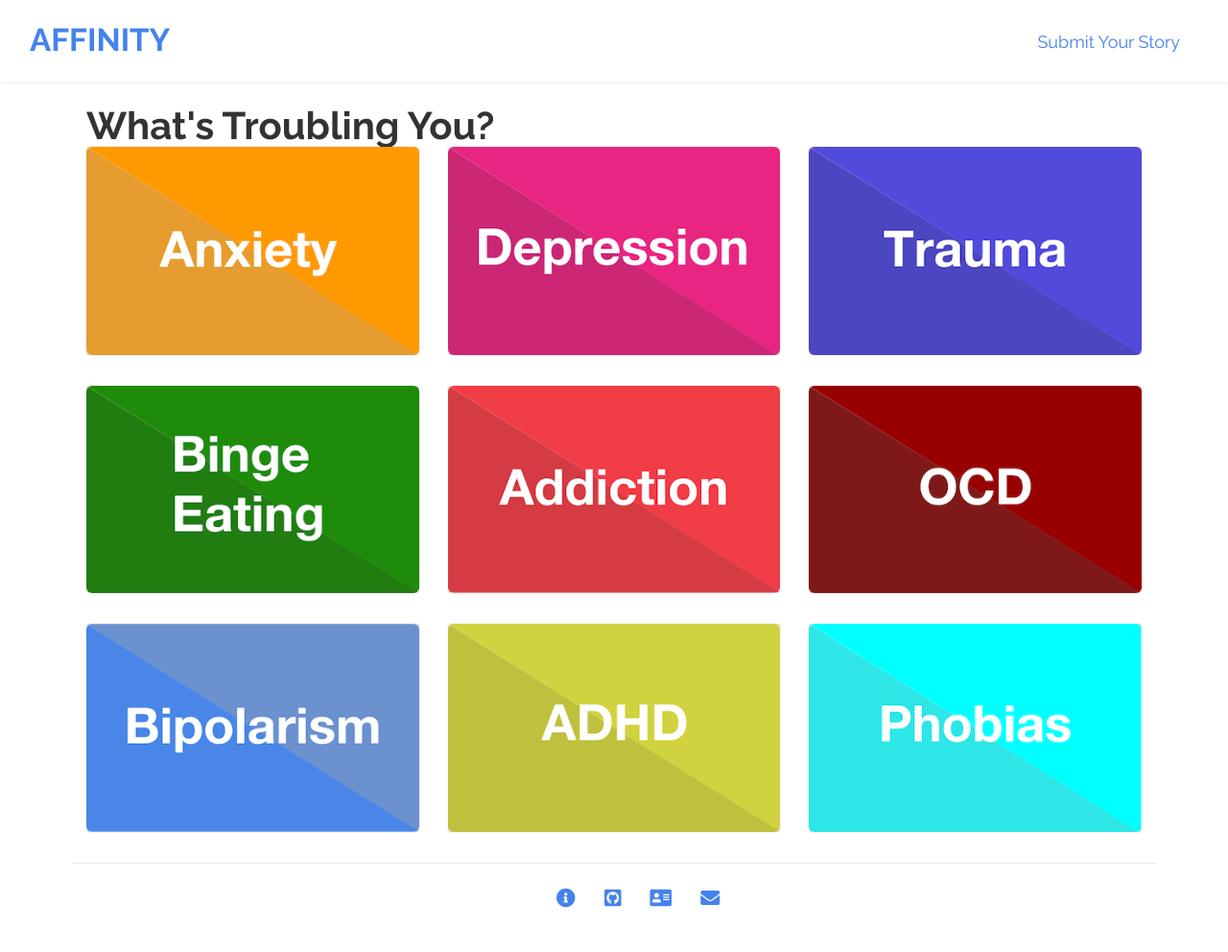
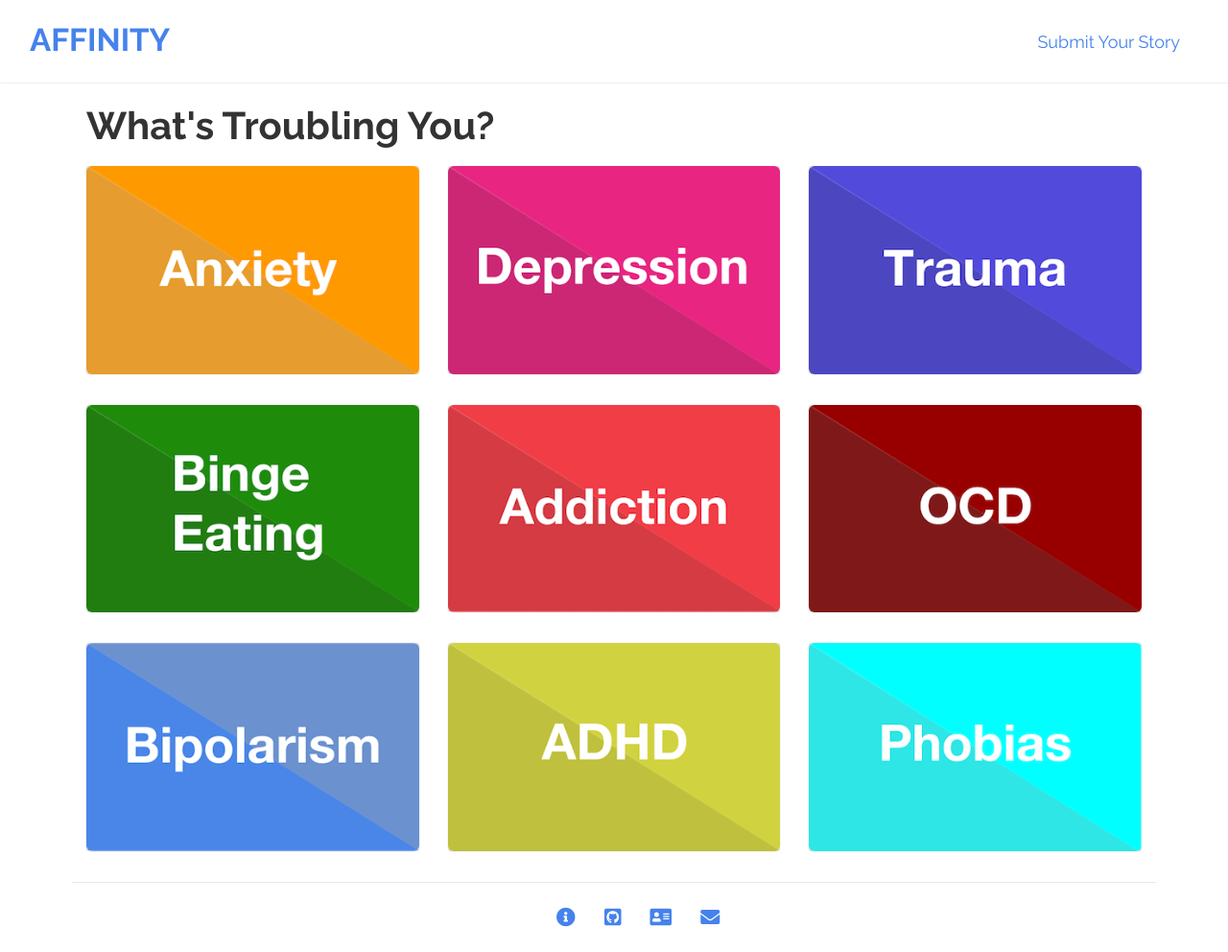
Before and after one commit to jerryzhou196/MayorsChallengeWebsite, a Jekyll site: the page built from index.html, in a window 1280 px wide. Shown: the whole page at 96% size. Built offline with Jekyll 4.4.1, drawn with Linux system fonts in a browser that asks for light colours; nearby versions of some CDN libraries; the list of posts is cut into pages by our own code.

Commit message:
safari compatability beta

```diff
--- a/index.html
+++ b/index.html
@@ -5,14 +5,14 @@ layout: default
 
 <!-- <div class = "damn" style = "margin-left: 80px; margin-right: 80px;">  fontsize: 6vh; text-align: center; -->
 <div class= "row">
-<div class = "bigboy col-md-12" style="margin-bottom: -10px; margin-top: -10px; font-size: 40px">
+<div class = "bigboy col-md-12" style="margin-bottom: 10px; margin-top: -10px; font-size: 40px">
  What's Troubling You?
 </div>
 </div>
 
 
 <div class="home">
-    <div class="row pack">
+    <div class="pack"> <!-- use to be row pack-->
         {% for post in site.posts %}
         {% if post.category == "Homepage" %}
             <div class="col-md-4 card">
```
Also changed, not shown: _sass/_layout.scss (line endings or trailing spaces).
